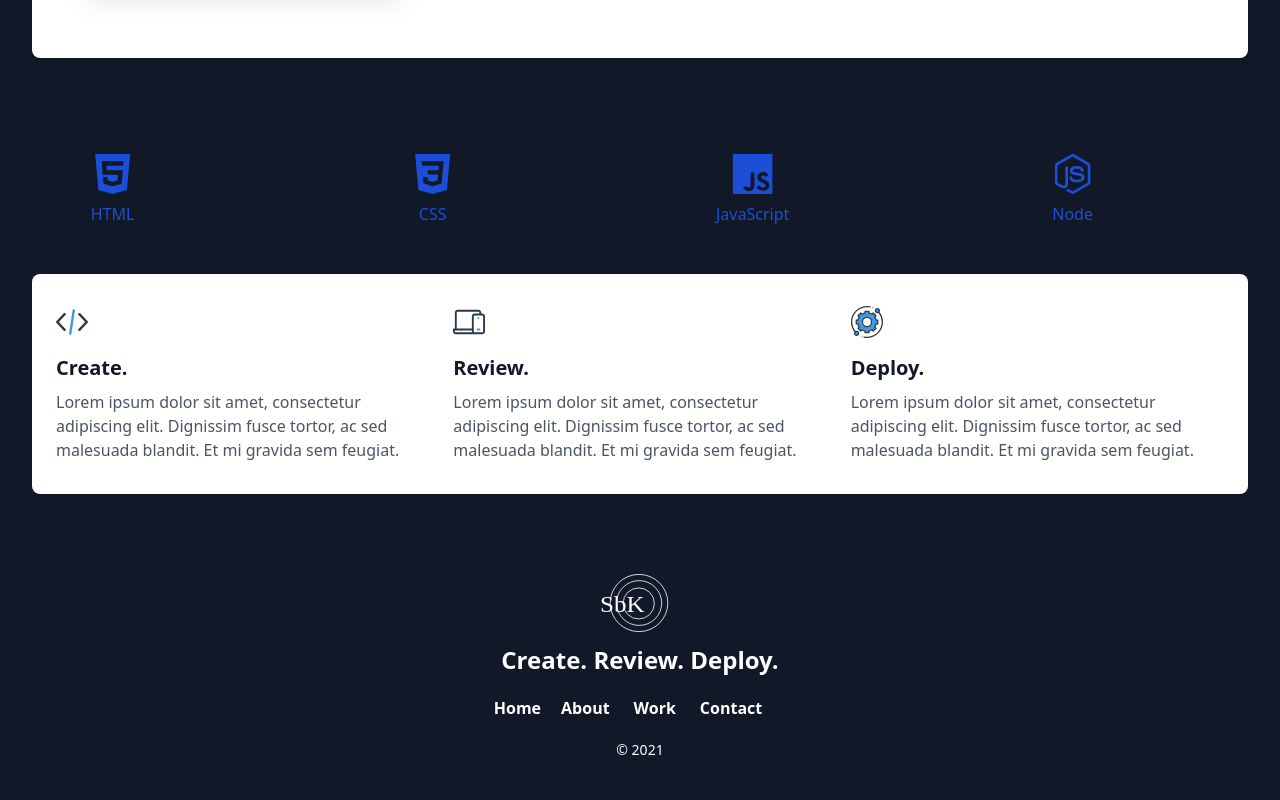
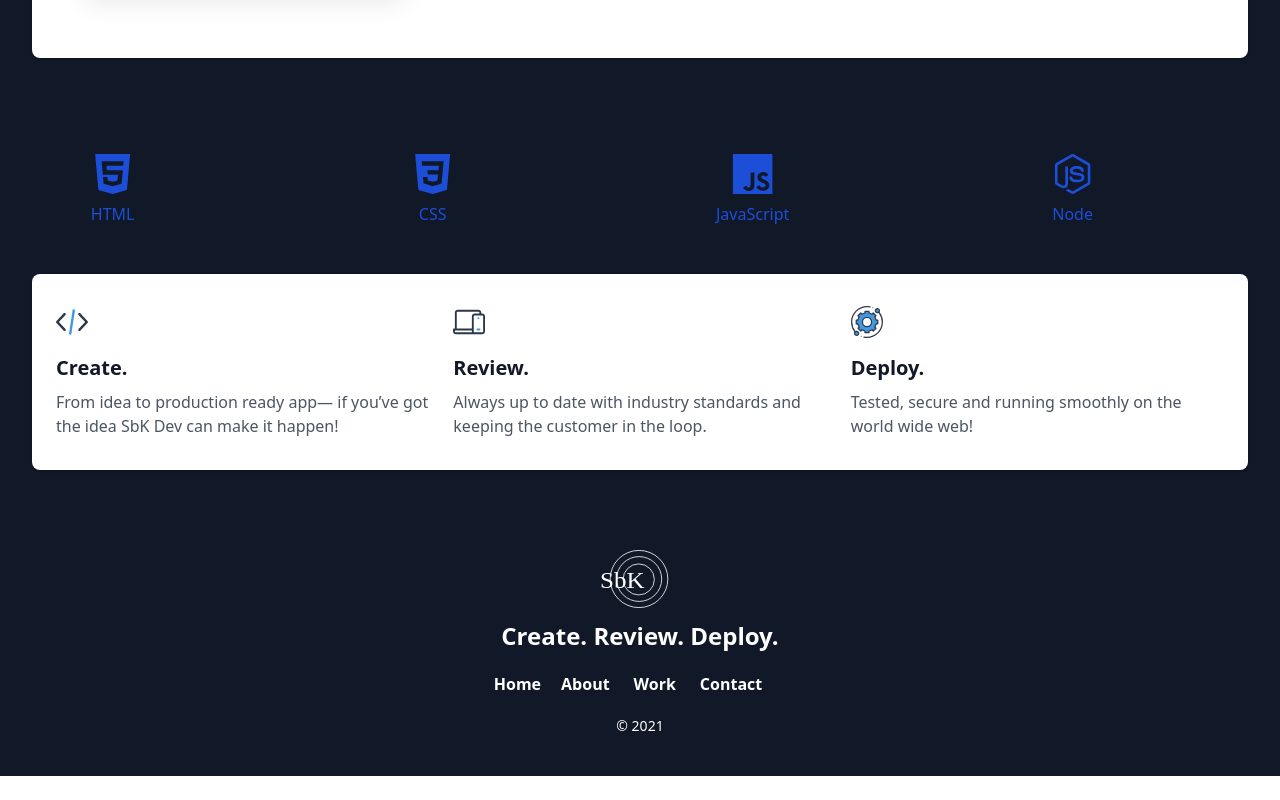
Before and after one commit to byronklep/sbk-dev, a Next.js app: page /about in a window 1280 px wide. Shown: the part 1388-2188 px from the top of the page. After the commit the page ends 2164 px from the top, so only its background shows below. Built offline with nearby package versions, Linux system fonts and the light colour scheme.

Commit message:
Create, review, deploy -- content.

```diff
--- a/pages/about/index.js
+++ b/pages/about/index.js
@@ -34,9 +34,8 @@ export default function about() {
               </h1>
 
               <p className="mt-2 text-gray-600 dark:text-gray-400">
-                Lorem ipsum dolor sit amet, consectetur adipiscing elit.
-                Dignissim fusce tortor, ac sed malesuada blandit. Et mi gravida
-                sem feugiat.
+                From idea to production ready app— if you’ve got the idea SbK
+                Dev can make it happen!
               </p>
             </div>
 
@@ -61,9 +60,8 @@ export default function about() {
               </h1>
 
               <p className="mt-2 text-gray-600 dark:text-gray-400">
-                Lorem ipsum dolor sit amet, consectetur adipiscing elit.
-                Dignissim fusce tortor, ac sed malesuada blandit. Et mi gravida
-                sem feugiat.
+                Always up to date with industry standards and keeping the
+                customer in the loop.
               </p>
             </div>
 
@@ -103,9 +101,7 @@ export default function about() {
               </h1>
 
               <p className="mt-2 text-gray-600 dark:text-gray-400">
-                Lorem ipsum dolor sit amet, consectetur adipiscing elit.
-                Dignissim fusce tortor, ac sed malesuada blandit. Et mi gravida
-                sem feugiat.
+                Tested, secure and running smoothly on the world wide web!
               </p>
             </div>
           </div>
```
